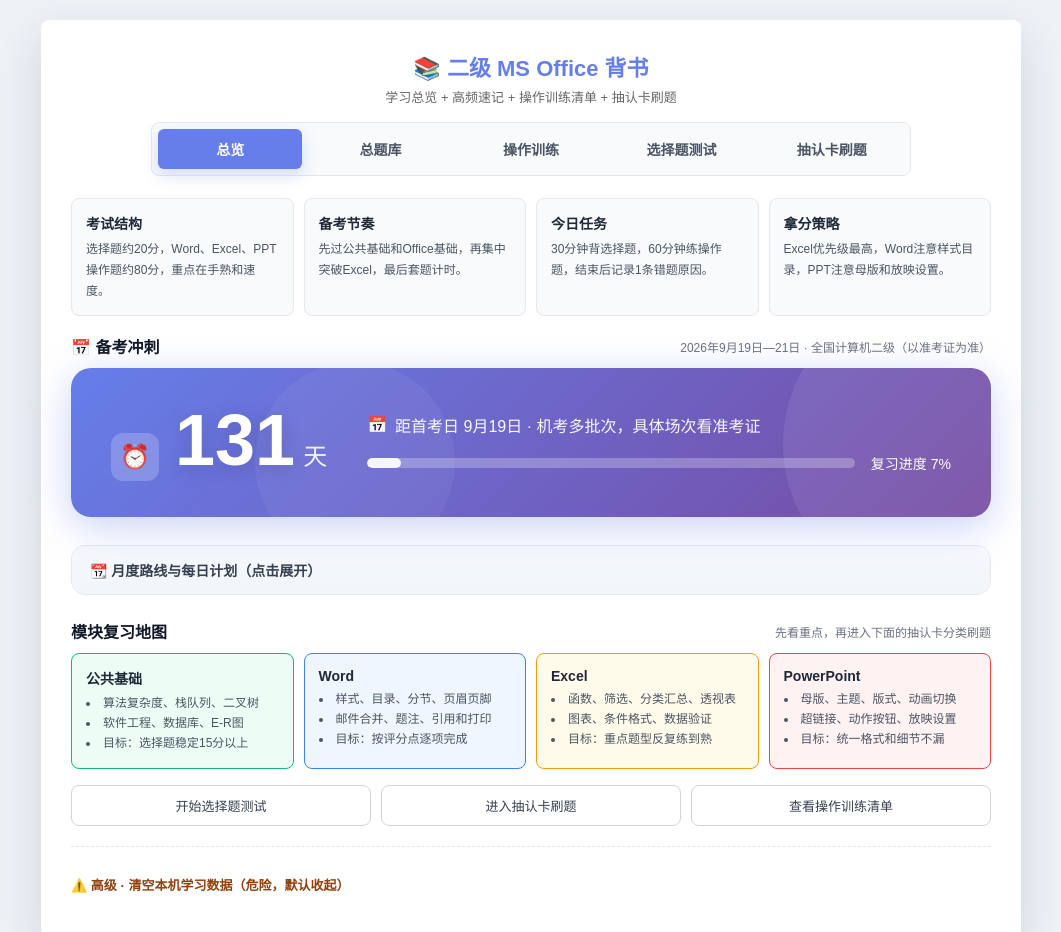
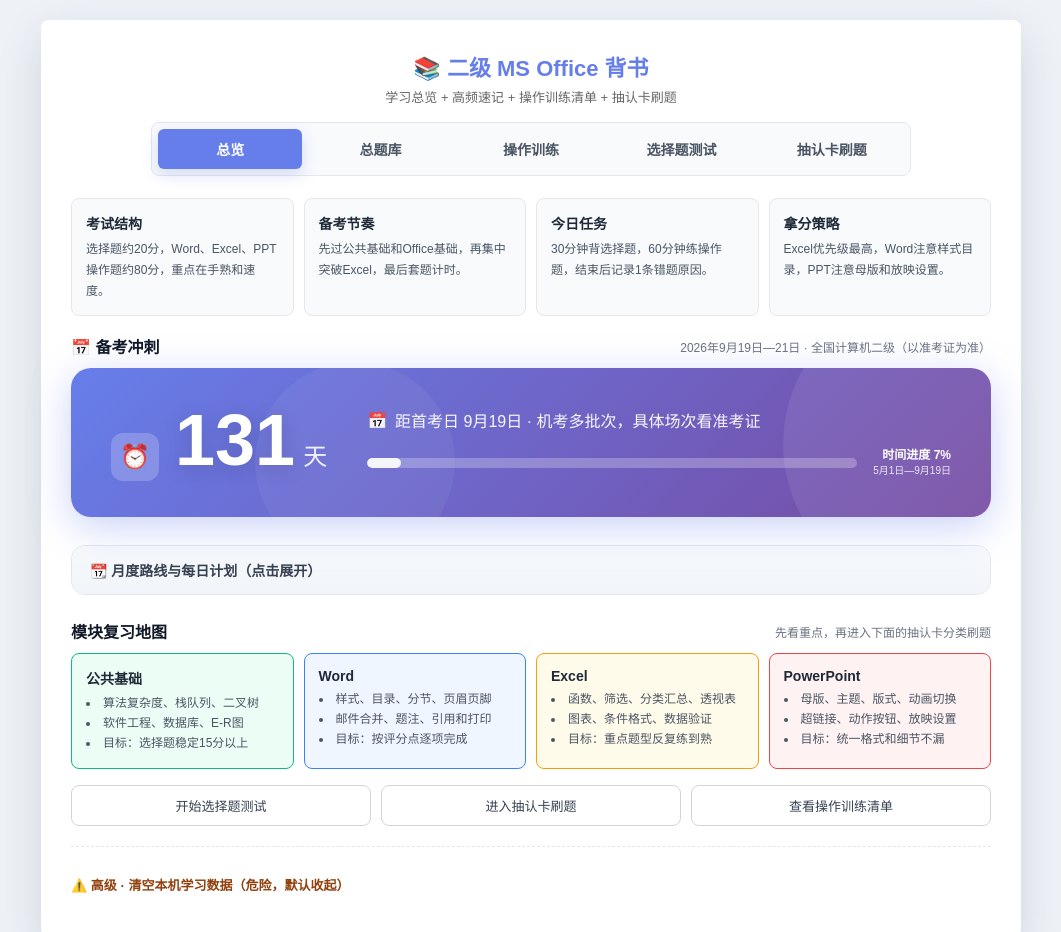
Before and after one commit to ppshuX/Redamancy, a website: page index.html in a window 1280 px wide. Shown: the top 932 px of the page, without its empty margins (109-1170 px from the left). Drawn offline with Linux system fonts and the light colour scheme.

Commit message:
ui: 倒计时条改为时间进度并标注5月1日至9月19日

```diff
--- a/index.html
+++ b/index.html
@@ -1626,9 +1626,26 @@
 }
 
 .countdown-bar-text {
-    font-size: 14px;
+    display: flex;
+    flex-direction: column;
+    align-items: flex-end;
+    gap: 2px;
+    font-size: 12px;
+    line-height: 1.25;
+    font-weight: 600;
+    text-align: right;
+    max-width: 7.5rem;
+}
+
+.countdown-bar-line {
     white-space: nowrap;
-    font-weight: 500;
+}
+
+.countdown-bar-range {
+    font-size: 10px;
+    font-weight: 400;
+    opacity: 0.85;
+    white-space: nowrap;
 }
 
 /* 月份卡片 */
@@ -1914,6 +1931,13 @@
     }
 
     .countdown-bar {
+        width: 100%;
+    }
+
+    .countdown-bar-text {
+        align-items: center;
+        text-align: center;
+        max-width: none;
         width: 100%;
     }
 
@@ -2046,7 +2070,10 @@
                         <div class="countdown-bar">
                             <div class="countdown-bar-fill" id="studyProgress"></div>
                         </div>
-                        <span class="countdown-bar-text">复习进度 <span id="progressPercent">0</span>%</span>
+                        <span class="countdown-bar-text">
+                            <span class="countdown-bar-line">时间进度 <span id="progressPercent">0</span>%</span>
+                            <span class="countdown-bar-range">5月1日—9月19日</span>
+                        </span>
                     </div>
                 </div>
             </div>
@@ -2779,13 +2806,14 @@
             document.getElementById('countdownDays').textContent = Math.max(0, diffDays);
         }
 
-        // 复习进度条：备考起点至首考日
+        // 时间进度条：当年备考区间 5月1日—9月19日（与首考日对齐）
         function updateTimelineProgress() {
             const today = new Date();
             const startDate = new Date(2026, 4, 1);
             const examDate = new Date(2026, 8, 19);
+            const startOfToday = new Date(today.getFullYear(), today.getMonth(), today.getDate());
             const totalDays = (examDate - startDate) / (1000 * 60 * 60 * 24);
-            const passedDays = (today - startDate) / (1000 * 60 * 60 * 24);
+            const passedDays = (startOfToday - startDate) / (1000 * 60 * 60 * 24);
             const percent = Math.min(100, Math.max(0, Math.round((passedDays / totalDays) * 100)));
             document.getElementById('studyProgress').style.width = percent + '%';
             document.getElementById('progressPercent').textContent = percent;
--- a/style.css
+++ b/style.css
@@ -1617,9 +1617,26 @@
 }
 
 .countdown-bar-text {
-    font-size: 14px;
+    display: flex;
+    flex-direction: column;
+    align-items: flex-end;
+    gap: 2px;
+    font-size: 12px;
+    line-height: 1.25;
+    font-weight: 600;
+    text-align: right;
+    max-width: 7.5rem;
+}
+
+.countdown-bar-line {
     white-space: nowrap;
-    font-weight: 500;
+}
+
+.countdown-bar-range {
+    font-size: 10px;
+    font-weight: 400;
+    opacity: 0.85;
+    white-space: nowrap;
 }
 
 /* 月份卡片 */
@@ -1908,6 +1925,13 @@
         width: 100%;
     }
 
+    .countdown-bar-text {
+        align-items: center;
+        text-align: center;
+        max-width: none;
+        width: 100%;
+    }
+
     .plan-cards {
         grid-template-columns: 1fr;
         gap: 12px;
```
